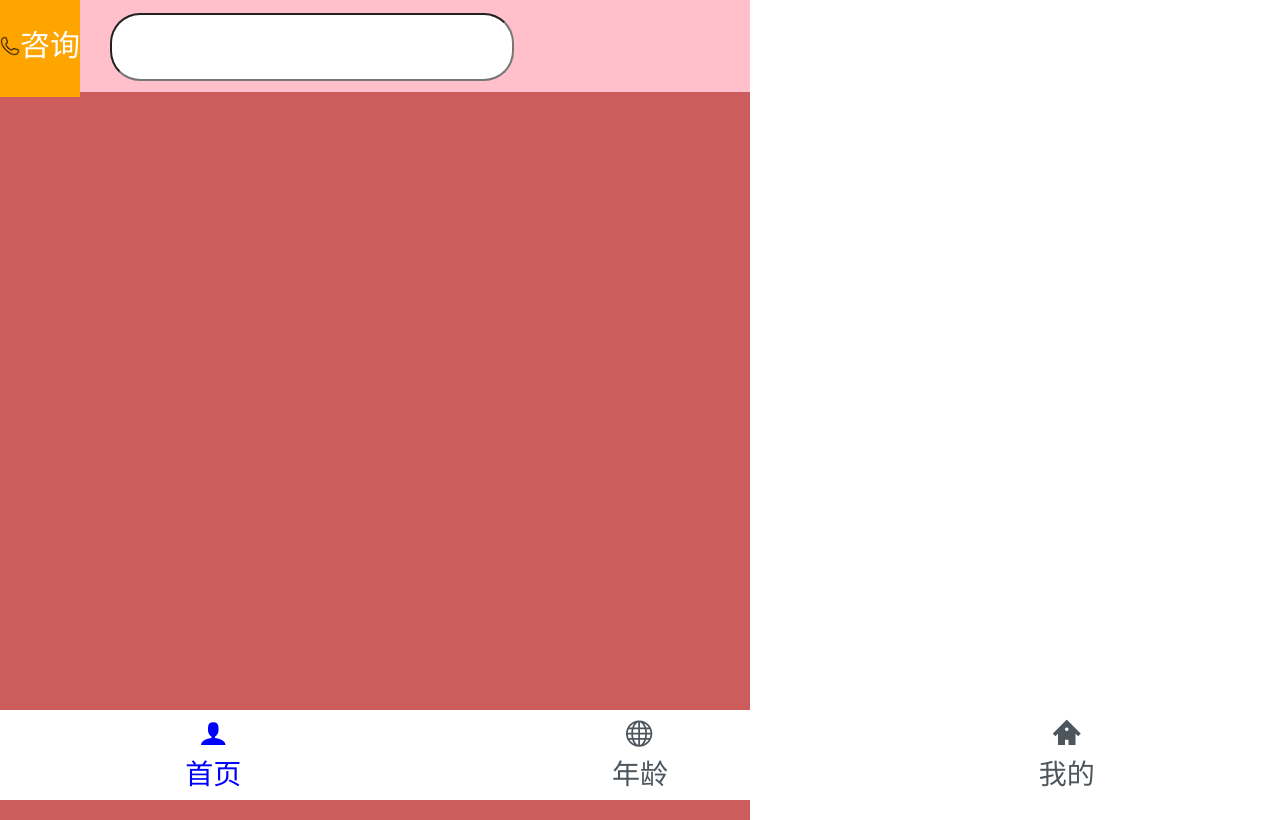
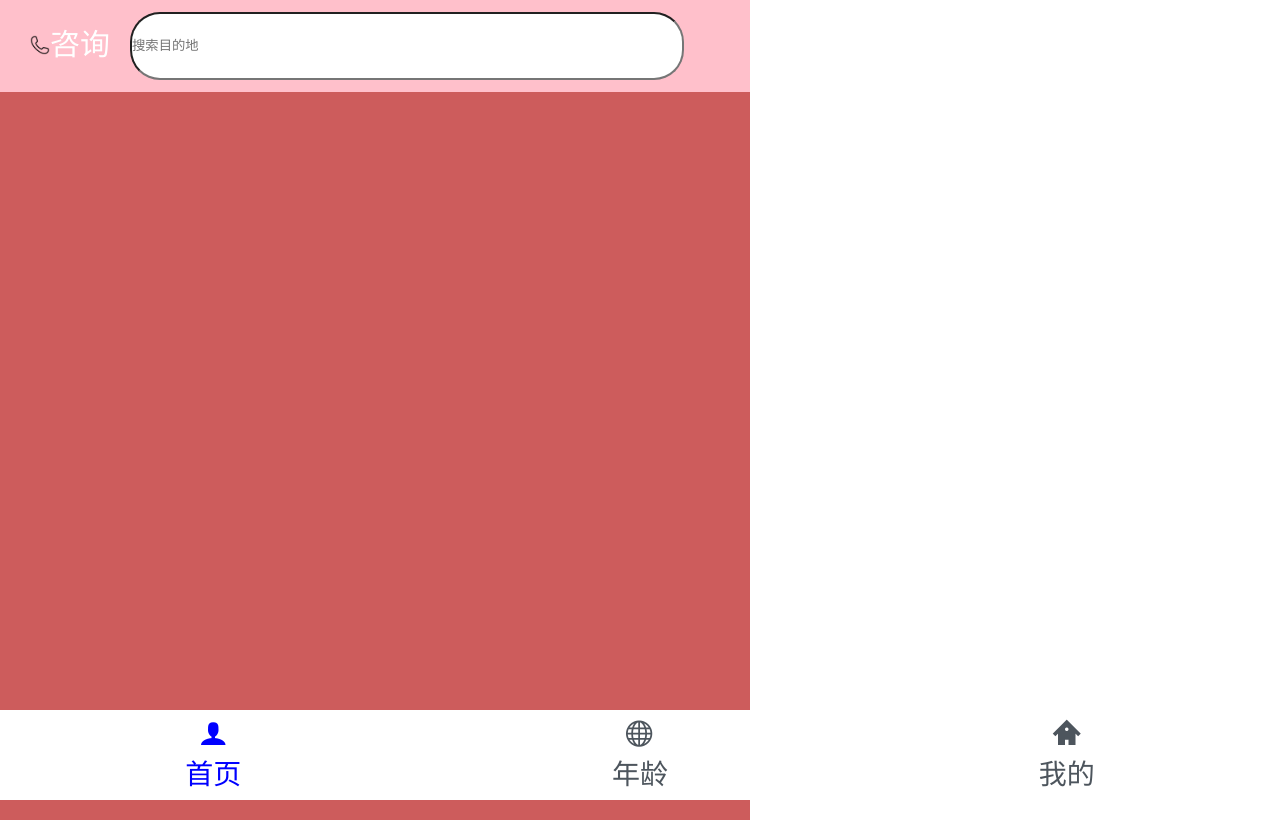
Before and after one commit to ouproject/oumen, a Vue app in the folder mytry/: page /pages in a window 1280 px wide. Built offline with nearby package versions, Linux system fonts and the light colour scheme.

Commit message:
第二次试验
2

```diff
--- a/mytry/src/components/pages/Pages.vue
+++ b/mytry/src/components/pages/Pages.vue
@@ -6,7 +6,7 @@
             <img class="imghe1" src="../../assets/img/phone.png">
             <span class="textheader">咨询</span>
           </div>
-          <input class="inpheader" type="text" />
+          <input class="inpheader" type="text" placeholder="搜索目的地" />
         </div>
     </div>
     <div></div>
@@ -28,19 +28,19 @@
   .header{
     width: 750px;
     height: 92px;
-    line-height: 92px;
+    line-height: 90px;
     background-color: pink;
 
   }
   .inpheader{
-    width: 400px;
+    width: 550px;
     height: 64px;
     border-radius: 30px;
-    margin-left: 30px;
+    margin-left: 20px;
   }
   .imghe{
     float: left;
-    background-color: orange;
+    margin-left: 30px;
   }
   .imghe1{
     width: 20px;
```
